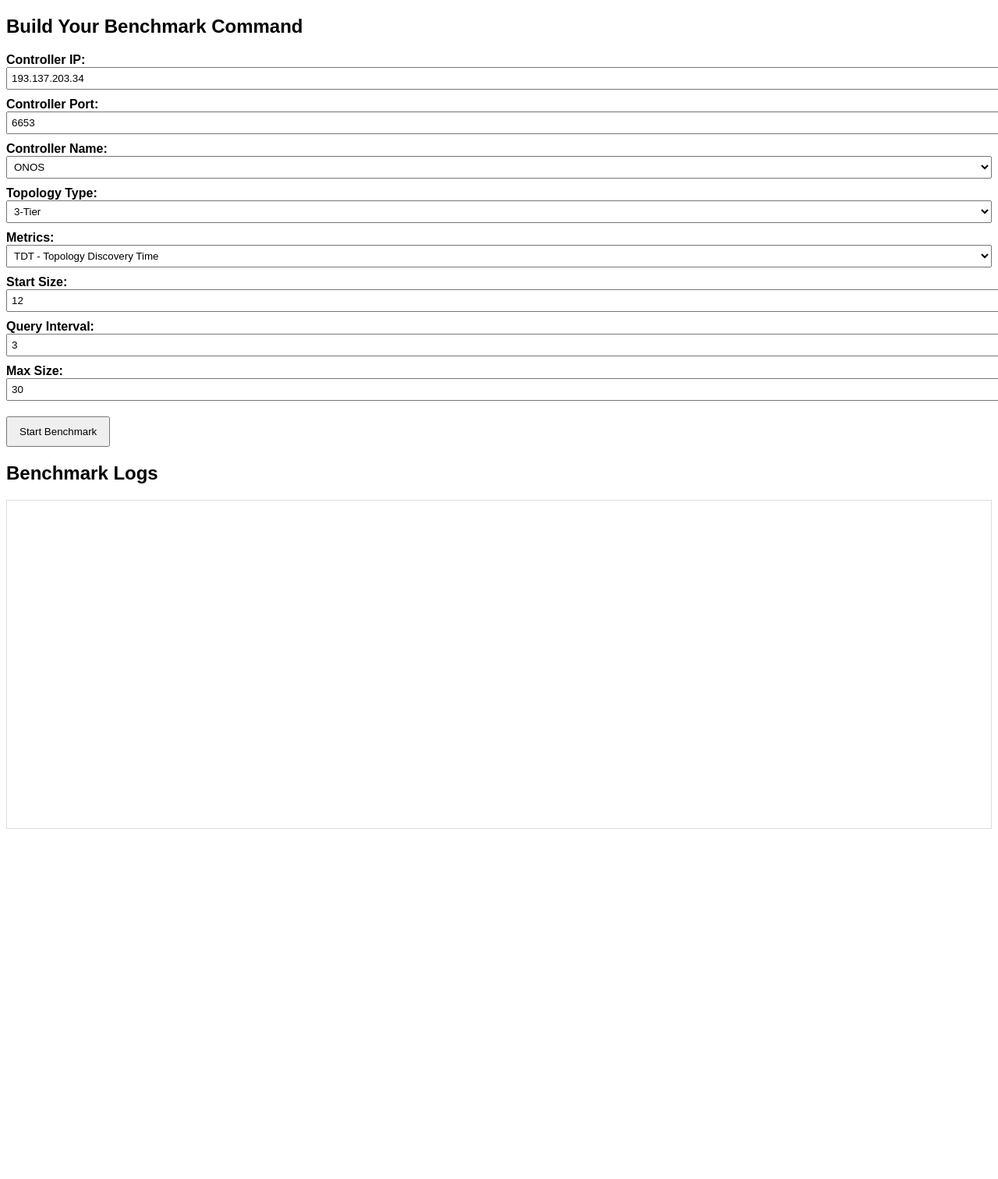
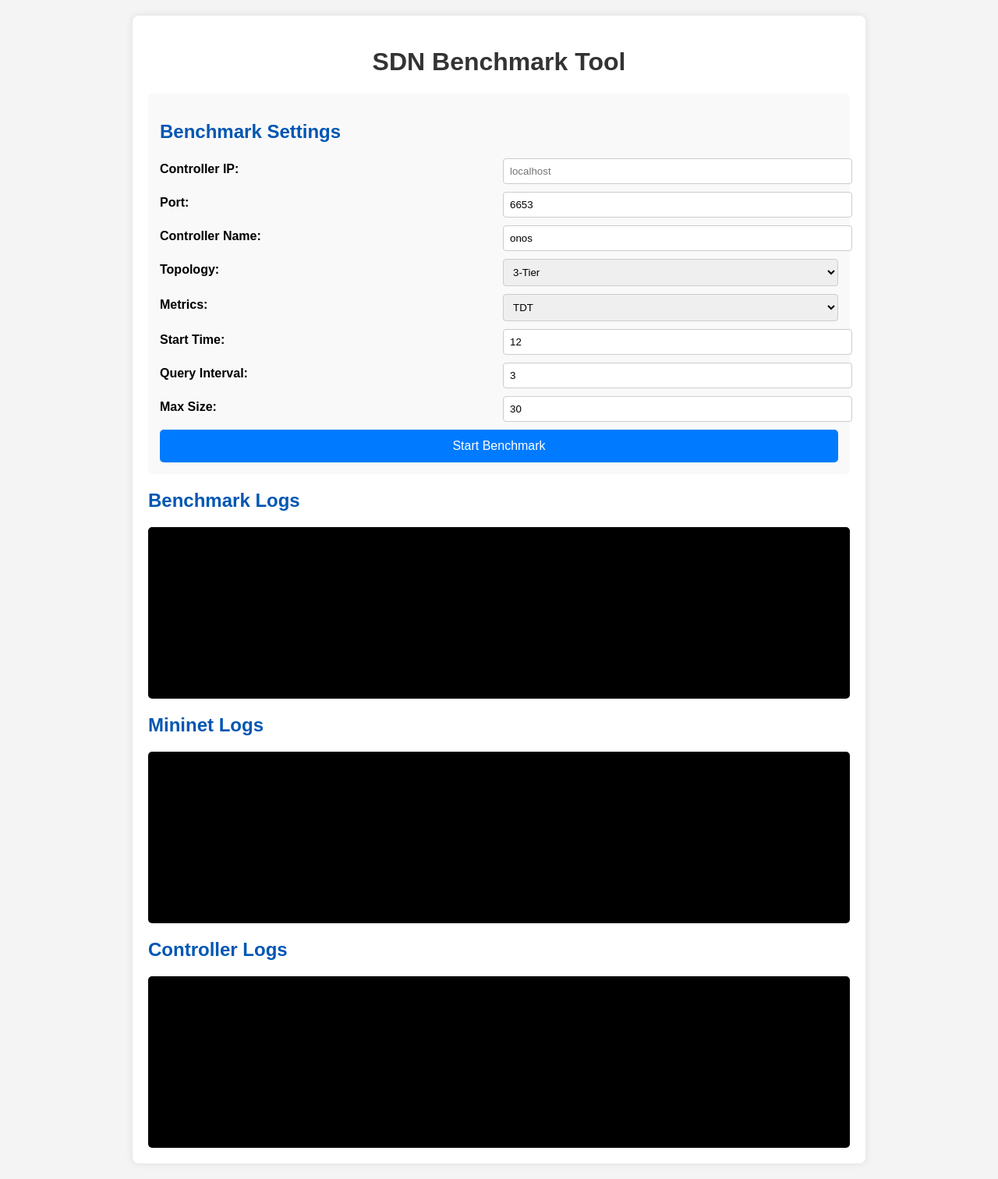
Before and after one commit to NunoVz/BenchmarkGui, a Flask app: page / in a window 1280 px wide. Shown: the whole page at 78% size. Before the commit the page ends 1063 px from the top, so only its background shows below. Run offline with Flask 3, Linux system fonts and the light colour scheme; some libraries are stand-ins or nearby versions.

Commit message:
Asthetic

```diff
--- a/gui/backend/static/style.css
+++ b/gui/backend/static/style.css
@@ -1,3 +1,53 @@
+body {
+    font-family: Arial, sans-serif;
+    background-color: #f4f4f4;
+    margin: 0;
+    padding: 20px;
+}
+
+.container {
+    max-width: 900px;
+    margin: auto;
+    background: white;
+    padding: 20px;
+    border-radius: 8px;
+    box-shadow: 0 0 10px rgba(0, 0, 0, 0.1);
+}
+
+h1 {
+    text-align: center;
+    color: #333;
+}
+
+h2 {
+    margin-top: 20px;
+    color: #0056b3;
+}
+
+.form-container {
+    background: #f9f9f9;
+    padding: 15px;
+    border-radius: 5px;
+}
+
+.grid {
+    display: grid;
+    grid-template-columns: 1fr 1fr;
+    gap: 10px;
+}
+
+.grid label {
+    font-weight: bold;
+    padding-top: 5px;
+}
+
+.grid input, .grid select {
+    width: 100%;
+    padding: 8px;
+    border: 1px solid #ccc;
+    border-radius: 4px;
+}
+
 button {
     background-color: #007BFF;
     color: white;
@@ -7,15 +57,25 @@ button {
     border-radius: 5px;
     cursor: pointer;
     transition: background 0.3s ease;
+    width: 100%;
+    margin-top: 10px;
 }
 
 button:hover {
     background-color: #0056b3;
 }
 
-#resetStatus {
-    margin-top: 10px;
+.logs-container {
+    margin-top: 20px;
+}
+
+#benchmark-log, #mininet-log, #controller-log {
+    background: black;
+    color: green;
+    padding: 10px;
+    border-radius: 5px;
+    height: 200px;
+    overflow-y: auto;
+    font-family: monospace;
     font-size: 14px;
-    font-weight: bold;
-    color: #333;
 }
--- a/gui/backend/templates/index.html
+++ b/gui/backend/templates/index.html
@@ -3,110 +3,102 @@
 <head>
     <meta charset="UTF-8">
     <meta name="viewport" content="width=device-width, initial-scale=1.0">
-    <title>Dynamic Benchmark CLI</title>
+    <title>SDN Benchmark Tool</title>
+    <link rel="stylesheet" href="static/style.css">
     <script src="https://cdnjs.cloudflare.com/ajax/libs/socket.io/4.0.1/socket.io.js"></script>
-    <style>
-        body { font-family: Arial, sans-serif; }
-        #logs { height: 400px; overflow-y: scroll; border: 1px solid #ddd; padding: 10px; }
-        button { padding: 10px 15px; margin-top: 10px; cursor: pointer; }
-        .form-group { margin-bottom: 10px; }
-        label { display: block; font-weight: bold; }
-        input, select { width: 100%; padding: 5px; }
-    </style>
 </head>
 <body>
+    <div class="container">
+        <h1>SDN Benchmark Tool</h1>
 
-    <h2>Build Your Benchmark Command</h2>
-    <form id="benchmarkForm">
-        <div class="form-group">
-            <label for="controller_ip">Controller IP:</label>
-            <input type="text" id="controller_ip" name="controller_ip" value="193.137.203.34">
-        </div>
+        <div class="form-container">
+            <h2>Benchmark Settings</h2>
+            <form id="benchmark-form">
+                <div class="grid">
+                    <label>Controller IP:</label>
+                    <input type="text" id="controller_ip" placeholder="localhost">
 
-        <div class="form-group">
-            <label for="controller_port">Controller Port:</label>
-            <input type="number" id="controller_port" name="controller_port" value="6653">
-        </div>
+                    <label>Port:</label>
+                    <input type="number" id="controller_port" value="6653">
 
-        <div class="form-group">
-            <label for="controller_name">Controller Name:</label>
-            <select id="controller_name" name="controller_name">
-                <option value="onos">ONOS</option>
-                <option value="ryu">Ryu</option>
-                <option value="odl">ODL</option>
+                    <label>Controller Name:</label>
+                    <input type="text" id="controller_name" value="onos">
+
+                    <label>Topology:</label>
+                    <select id="topology">
+                        <option value="3-tier">3-Tier</option>
+                        <option value="mesh">Mesh</option>
+                        <option value="star">Star</option>
+                        <option value="spine-leaf">Spine-Leaf</option>
                     </select>
-        </div>
 
-        <div class="form-group">
-            <label for="topology">Topology Type:</label>
-            <select id="topology" name="topology">
-                <option value="3-tier">3-Tier</option>
-                <option value="star">Star</option>
-                <option value="mesh">Mesh</option>
-                <option value="leaf-spine">Leaf-Spine</option>
+                    <label>Metrics:</label>
+                    <select id="metrics">
+                        <option value="TDT">TDT</option>
+                        <option value="RTT">RTT</option>
+                        <option value="Throughput">Throughput</option>
                     </select>
-        </div>
 
-        <div class="form-group">
-            <label for="metrics">Metrics:</label>
-            <select id="metrics" name="metrics">
-                <option value="TDT">TDT - Topology Discovery Time</option>
-                <option value="N">N - Northbound Metrics</option>
-                <option value="NN">NN - Node-to-Node Reactive</option>
-                <option value="P">P - Node-to-Controller Proactive</option>
-                <option value="R">R - Node-to-Controller Reactive</option>
-            </select>
-        </div>
+                    <label>Start Time:</label>
+                    <input type="number" id="start" value="12">
 
-        <div class="form-group">
-            <label for="start">Start Size:</label>
-            <input type="number" id="start" name="start" value="12">
-        </div>
+                    <label>Query Interval:</label>
+                    <input type="number" id="query_interval" value="3">
 
-        <div class="form-group">
-            <label for="query_interval">Query Interval:</label>
-            <input type="number" id="query_interval" name="query_interval" value="3">
-        </div>
-
-        <div class="form-group">
-            <label for="maxsize">Max Size:</label>
-            <input type="number" id="maxsize" name="maxsize" value="30">
+                    <label>Max Size:</label>
+                    <input type="number" id="maxsize" value="30">
                 </div>
 
                 <button type="button" onclick="startBenchmark()">Start Benchmark</button>
             </form>
+        </div>
 
+        <div class="logs-container">
             <h2>Benchmark Logs</h2>
-    <div id="logs"></div>
+            <div id="benchmark-log"></div>
+
+            <h2>Mininet Logs</h2>
+            <div id="mininet-log"></div>
+
+            <h2>Controller Logs</h2>
+            <div id="controller-log"></div>
+        </div>
+    </div>
 
     <script>
-        var socket = io.connect("http://10.3.3.114:443");
+        var socket = io();
+
+        function startBenchmark() {
+            const data = {
+                controller_ip: document.getElementById("controller_ip").value,
+                controller_port: document.getElementById("controller_port").value,
+                controller_name: document.getElementById("controller_name").value,
+                topology: document.getElementById("topology").value,
+                metrics: document.getElementById("metrics").value,
+                start: document.getElementById("start").value,
+                query_interval: document.getElementById("query_interval").value,
+                maxsize: document.getElementById("maxsize").value
+            };
+
+            fetch('/start-benchmark', {
+                method: 'POST',
+                headers: {'Content-Type': 'application/json'},
+                body: JSON.stringify(data)
+            }).then(response => response.json())
+              .then(data => console.log(data));
+        }
 
         socket.on("log_update", function(data) {
-            var logsDiv = document.getElementById("logs");
-            logsDiv.innerHTML += "<p>" + data.log + "</p>";
-            logsDiv.scrollTop = logsDiv.scrollHeight;  // Auto-scroll to latest log
+            document.getElementById("benchmark-log").innerHTML += `<p>${data.log}</p>`;
         });
 
-        socket.on("benchmark_complete", function(data) {
-            alert(data.message);
+        socket.on("mininet_log", function(data) {
+            document.getElementById("mininet-log").innerHTML += `<p>${data.log}</p>`;
         });
 
-        function startBenchmark() {
-            var formData = new FormData(document.getElementById("benchmarkForm"));
-            var requestData = {};
-            formData.forEach((value, key) => { requestData[key] = value; });
-
-            fetch("/start-benchmark", {
-                method: "POST",
-                headers: { "Content-Type": "application/json" },
-                body: JSON.stringify(requestData)
-            })
-            .then(response => response.json())
-            .then(data => console.log(data.message))
-            .catch(error => console.error("Error:", error));
-        }
+        socket.on("controller_log", function(data) {
+            document.getElementById("controller-log").innerHTML += `<p>${data.log}</p>`;
+        });
     </script>
-
 </body>
 </html>
```
Lines whose indentation alone changed are shown as unchanged.
